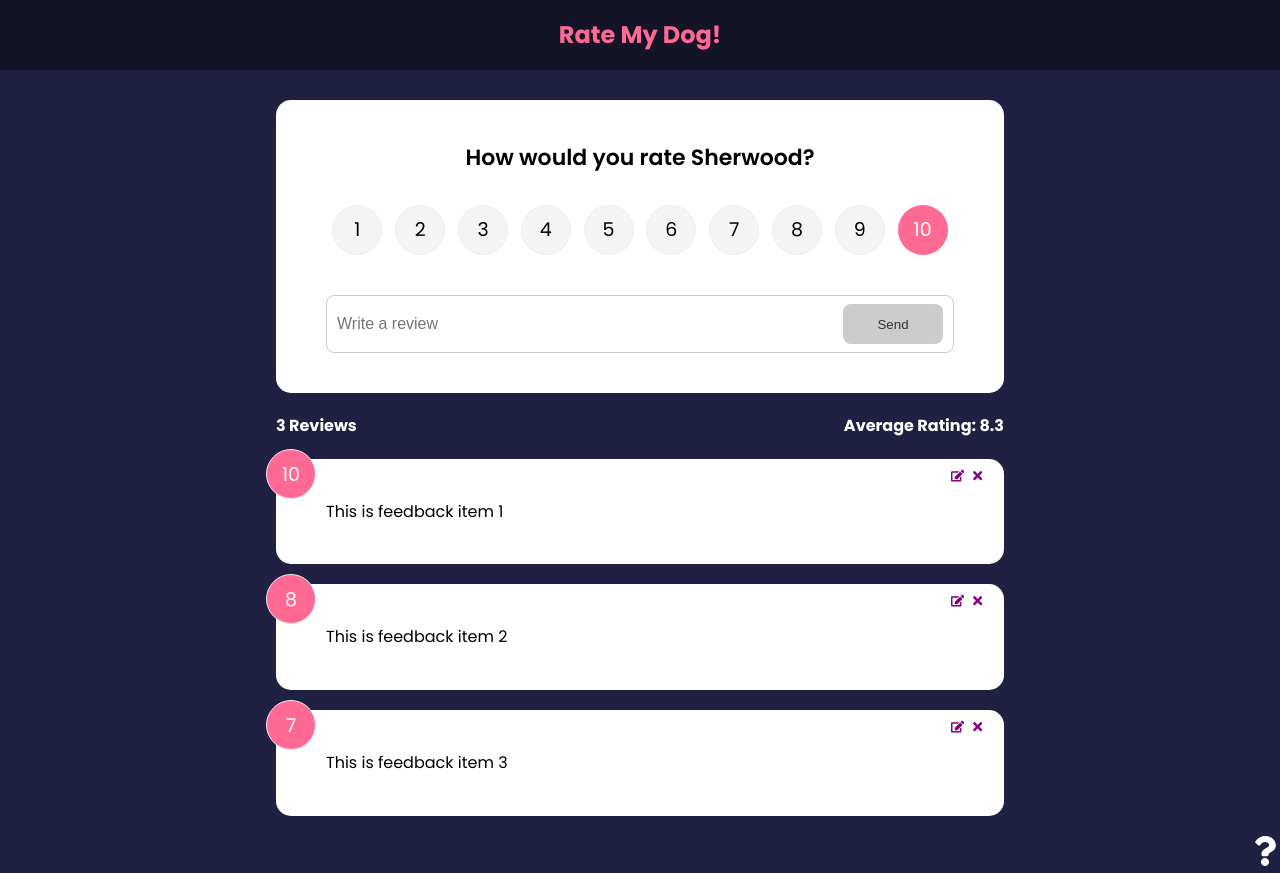
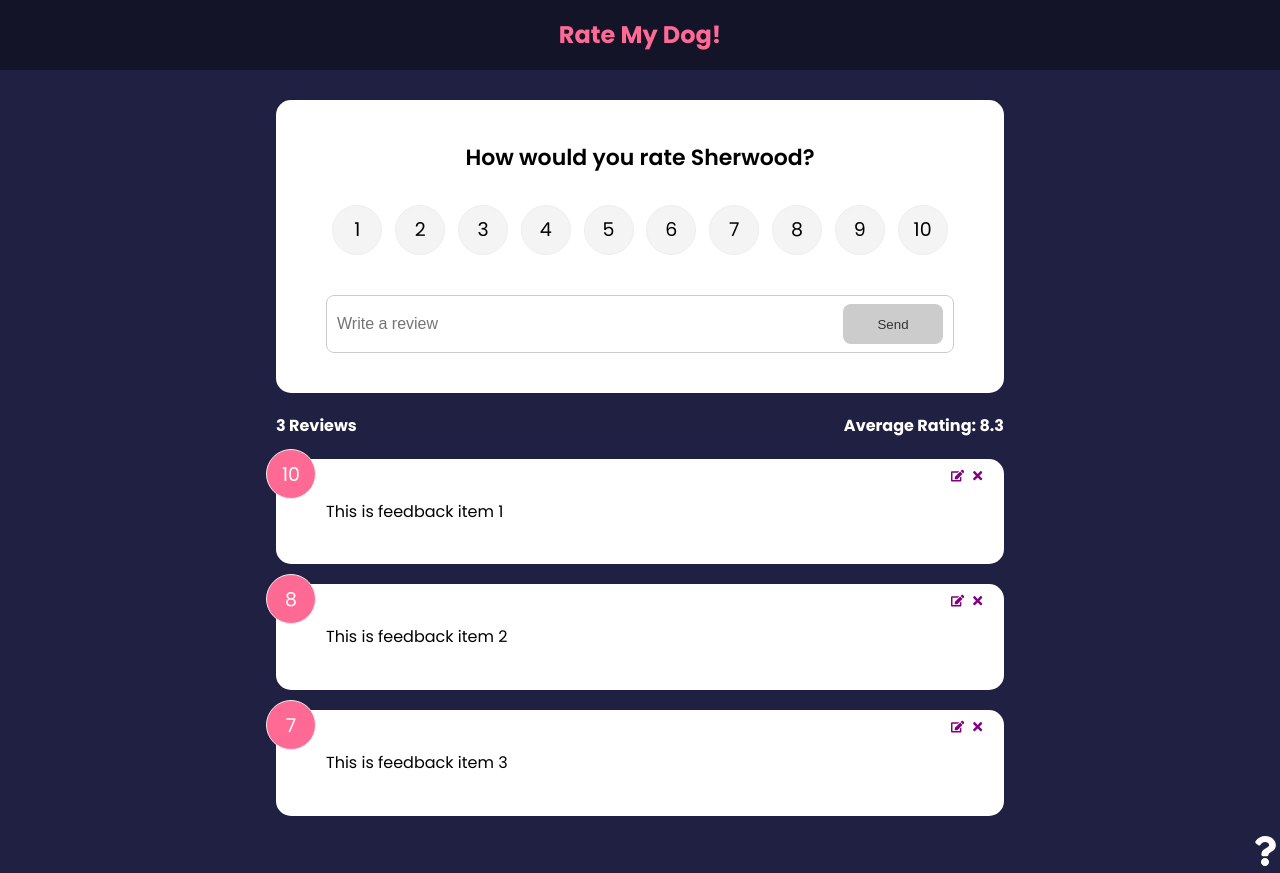
Before and after one commit to brentdoering/rate-my-dog, a React (Create React App) app: page / in a window 1280 px wide. Built offline with nearby package versions, Linux system fonts and the light colour scheme.

Commit message:
Updated feedbackEdit with shown rating in context

```diff
--- a/src/components/FeedbackForm.jsx
+++ b/src/components/FeedbackForm.jsx
@@ -1,4 +1,4 @@
-import { useState, useContext } from "react"
+import { useState, useContext, useEffect } from "react"
 import RatingSelect from "./RatingSelect"
 import Card from "./shared/Card"
 import Button from "./shared/Button"
@@ -11,7 +11,16 @@
     const [btnDisabled, setBtnDisabled] = useState(true)
     const [message, setMessage] = useState('')
 
-    const {addFeedback} = useContext(FeedbackContext)
+    const {addFeedback, feedbackEdit} = useContext(FeedbackContext)
+
+    useEffect(() => {
+        if(feedbackEdit.edit === true) {
+            setBtnDisabled(false)
+            setText(feedbackEdit.item.text)
+            setRating(feedbackEdit.item.rating)
+        }
+
+    }, [feedbackEdit])
 
     const handleTextChange = (e) => {
         if(text === '') {
--- a/src/components/RatingSelect.jsx
+++ b/src/components/RatingSelect.jsx
@@ -1,7 +1,14 @@
-import { useState } from 'react'
+import { useState, useContext, useEffect } from 'react'
+import FeedbackContext from '../context/FeedbackContext'
 
 function RatingSelect({ select }) {
     const [selected, setSelected] = useState(10)
+
+    const {feedbackEdit} = useContext(FeedbackContext)
+
+    useEffect(() => {
+        setSelected(feedbackEdit.item.rating)
+    }, [feedbackEdit])
 
     const handleChange = (e) => {
         setSelected(+e.currentTarget.value)
--- a/src/context/FeedbackContext.jsx
+++ b/src/context/FeedbackContext.jsx
@@ -52,7 +52,8 @@
         feedback,
         deleteFeedback,
         addFeedback,
-        editFeedback
+        editFeedback,
+        feedbackEdit
 
     }}>
         {children}
```
